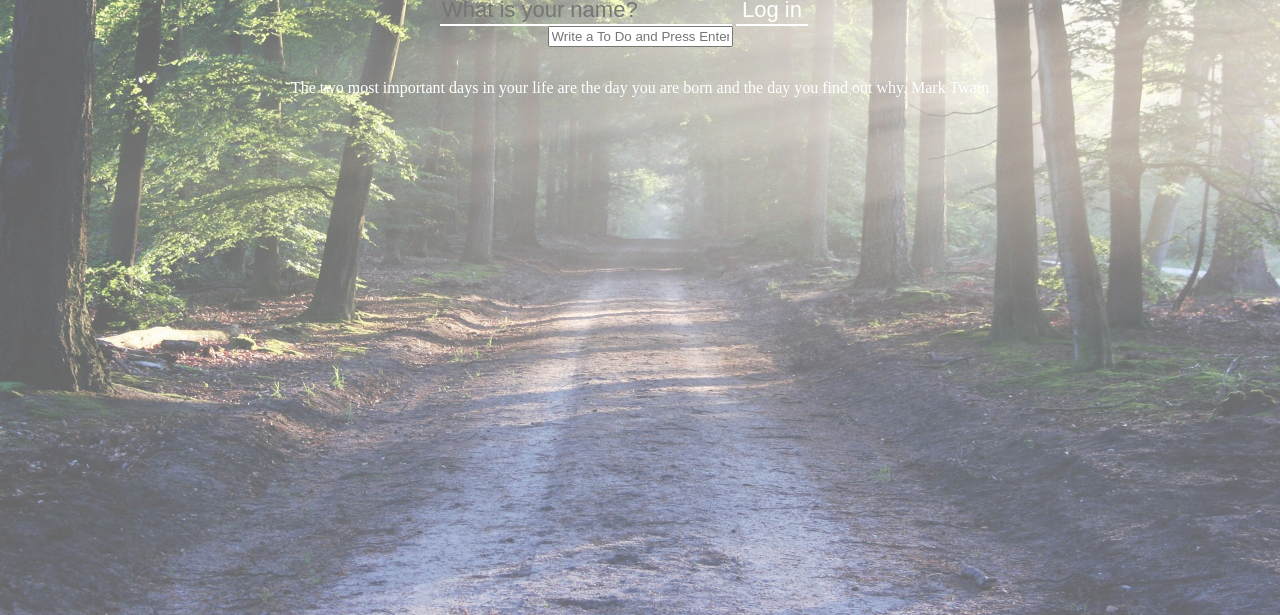
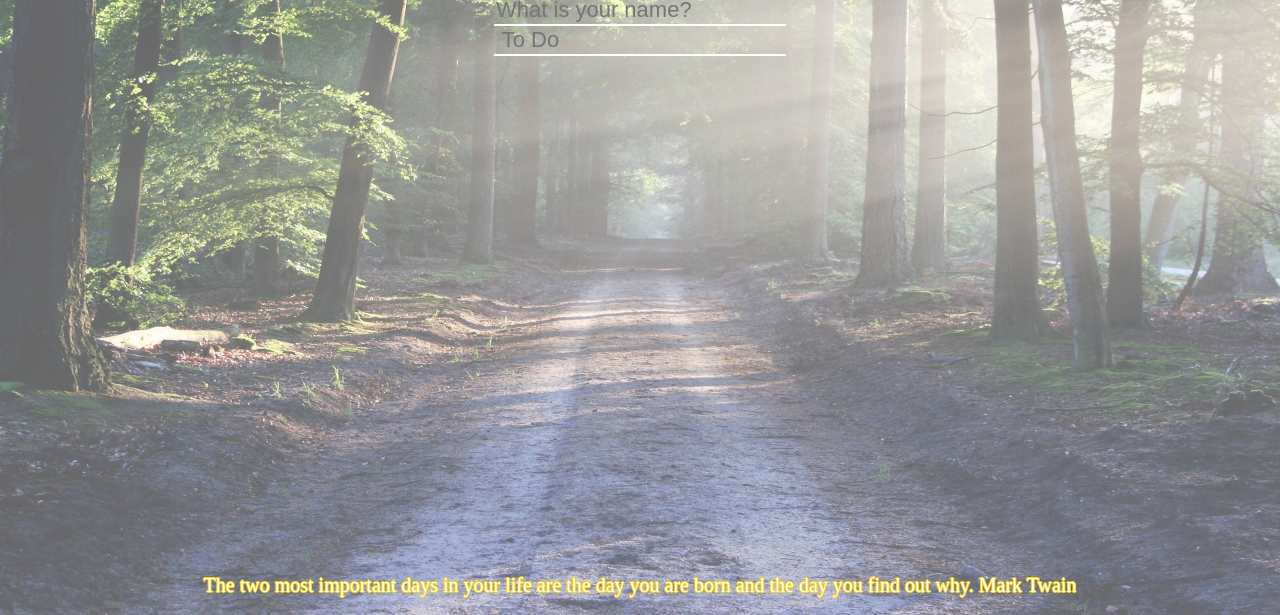
Before and after one commit to ljh8450/NomadCodersJS, a plain HTML site: page index.html in a window 1280 px wide. Shown: the part 193-808 px from the top of the page. Drawn offline with Linux system fonts and the light colour scheme.

Commit message:
First screen CSS

```diff
--- a/css/style.css
+++ b/css/style.css
@@ -1,3 +1,4 @@
+
 .hidden {
     display: none;
 }
@@ -7,9 +8,6 @@ body {
     display: flex;
     flex-direction: column;
     align-items: center;
-}
-#login-form {
-    width: 400px;
 }
 .BackGroundImage {
     width: 100%;
@@ -28,6 +26,14 @@ body {
     border-bottom: 2px solid white;
 
 }
+#todo-input {
+    background: none;
+    border-top: 0px;
+    border-left: 0px;
+    border-right: 0px;
+    border-bottom: 2px solid white;
+    font-size: 22px;
+}
 .center {
     display: flex;
     align-items: center;
@@ -43,4 +49,17 @@ body {
 #myDate {
     margin-bottom: 5px;
     color: aquamarine;
+    text-shadow: -1px 0px red, 0px 1px red, 1px 0px red, 0px -1px red;
 }
+#quote {
+    position: absolute;
+    bottom: 10px;
+    font-size: 20px;
+    text-shadow: -1px 0px gold, 0px 1px gold, 1px 0px gold, 0px -1px gold;
+}
+#weather {
+    position: absolute;
+    top: 30px;
+    right: 20px;
+    text-shadow: -1px 0px lime, 0px 1px lime, 1px 0px lime, 0px -1px lime;
+}
--- a/index.html
+++ b/index.html
@@ -17,11 +17,11 @@
                     type="text"
                     placeholder="What is your name?"
                 />
-                <input class="index-form" type="submit" value="Log in">
+                <!-- <input class="index-form" type="submit" value="Log in"> -->
             </form>
             <h1 id = "greeting" class = "hidden"></h1>
             <form id="todo-form">
-                <input type="text" placeholder="Write a To Do and Press Enter" required>
+                <input id="todo-input" type="text" placeholder=" To Do" required>
             </form>
             <ul id="todo-list">
             </ul>
```
